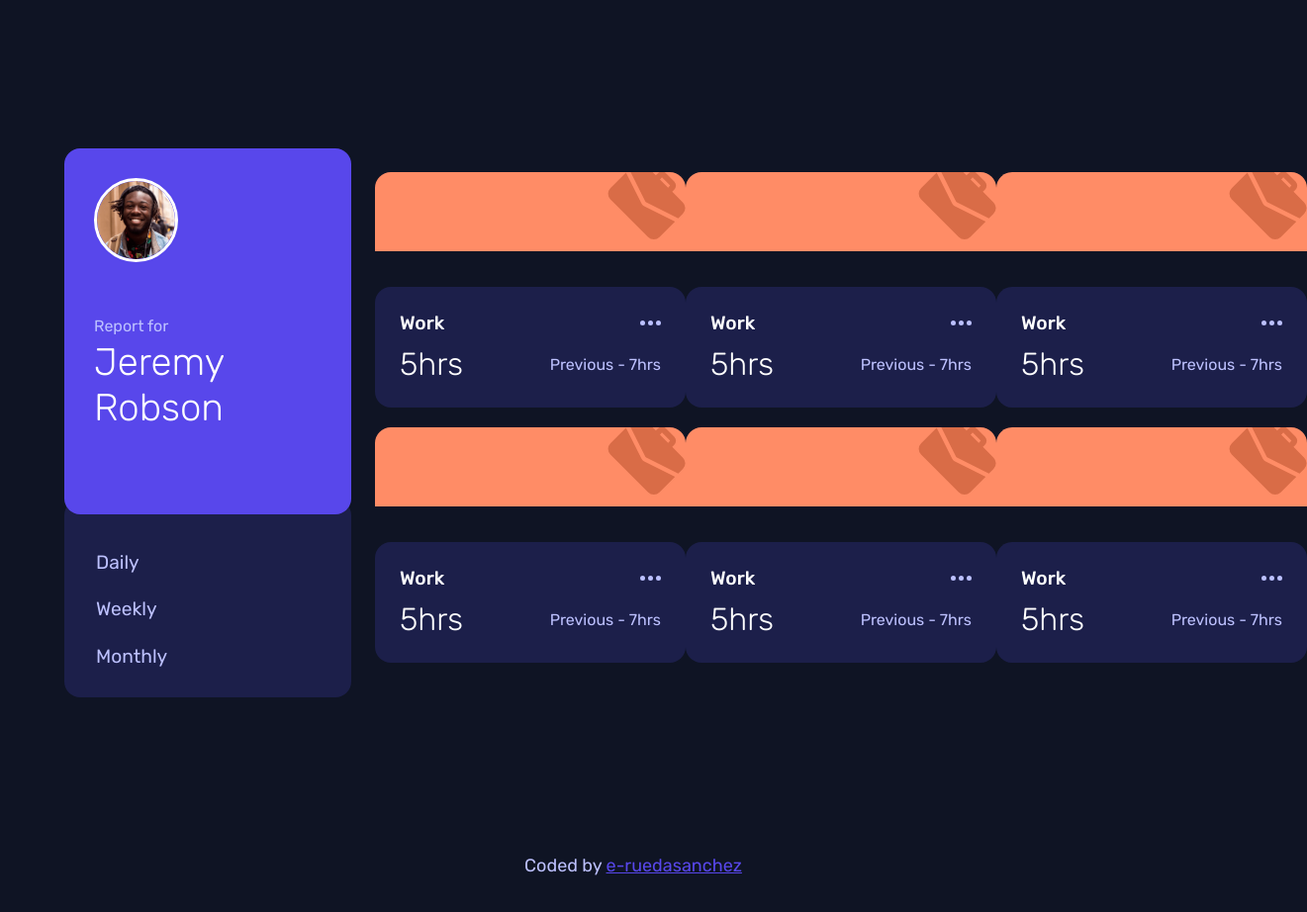
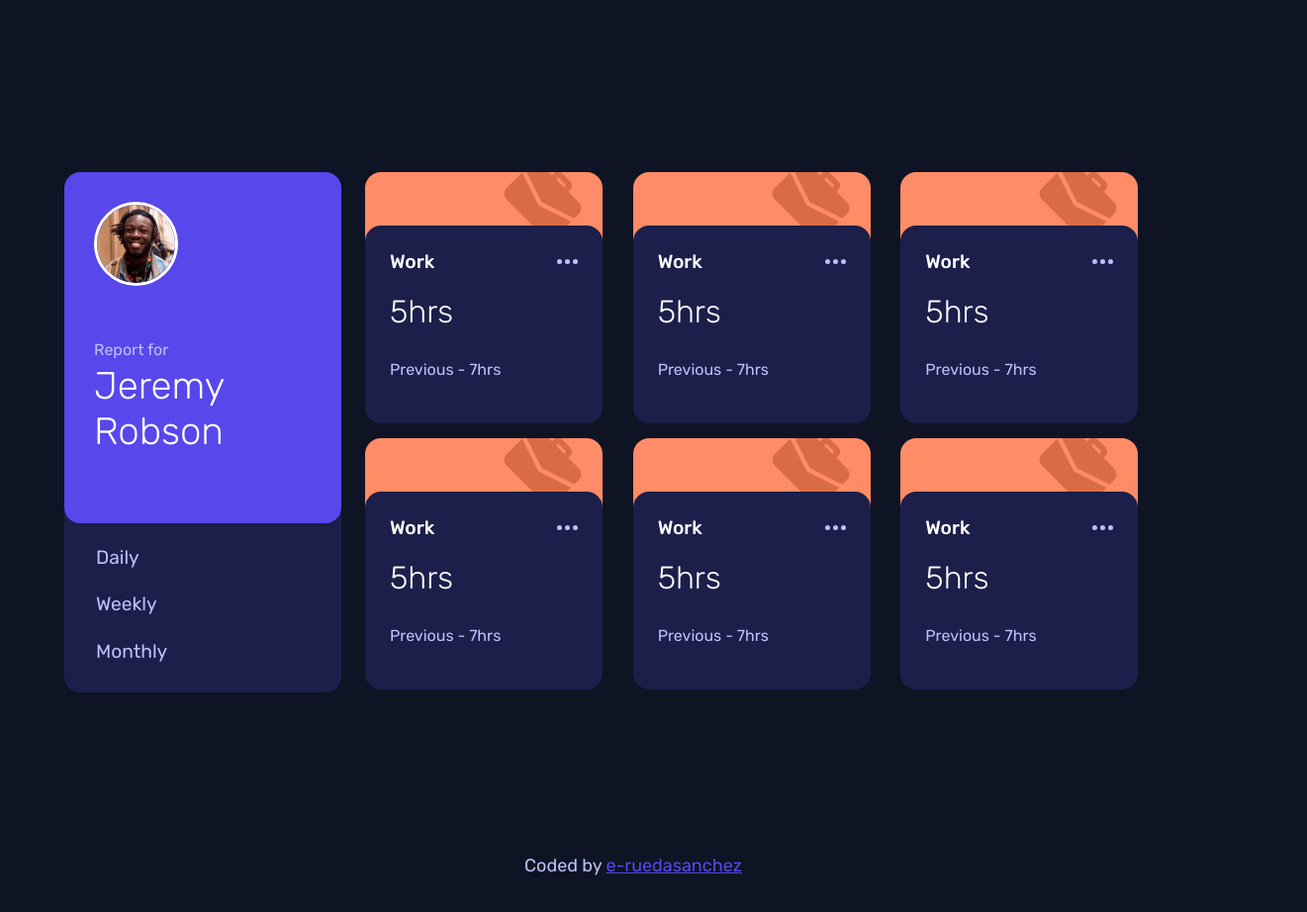
Before and after one commit to eruedasanchez/time-tracking-dashboard, a website: page index.html in a window 1280 px wide. Shown: the whole page at 99% size, 1321 px wide, since content can reach past the window. Drawn offline with Linux system fonts and the light colour scheme.

Commit message:
Apply responsive design to activity section

```diff
--- a/scss/layout/_media1200.scss
+++ b/scss/layout/_media1200.scss
@@ -5,13 +5,14 @@
         display: flex;
     }
     .user-section{
-        width: 290px;
+        width: 280px;
         height: 564px;
+        padding-top: 24px;
     }
 
     .main-card{
         &__user{
-            height: 370px;
+            height: 355px;
             flex-direction: column;
         }
         &__image{
@@ -25,7 +26,7 @@
             font-size: 2.4em;
         }
         &__dates{
-            margin-top: 250px;
+            margin-top: 245px;
             height: 200px;
             flex-direction: column;
             padding: 40px 32px 18px;
@@ -41,4 +42,24 @@
         grid-template-columns: repeat(3, 1fr);
         padding: 24px;
     }
+
+    .card{
+        width: 240px;
+        height: 244px;
+        margin-bottom: 25px;
+        &__image{
+            padding-left: 140px;
+        }
+        &__details{
+            height: 200px;
+            bottom: -10px;
+        }
+        &__interval{
+            height: 300px;
+            flex-direction: column;
+            align-items: flex-start;
+            padding: 20px 0;
+
+        }
+    }
 }
```
Also changed, not shown: css/style.css.
